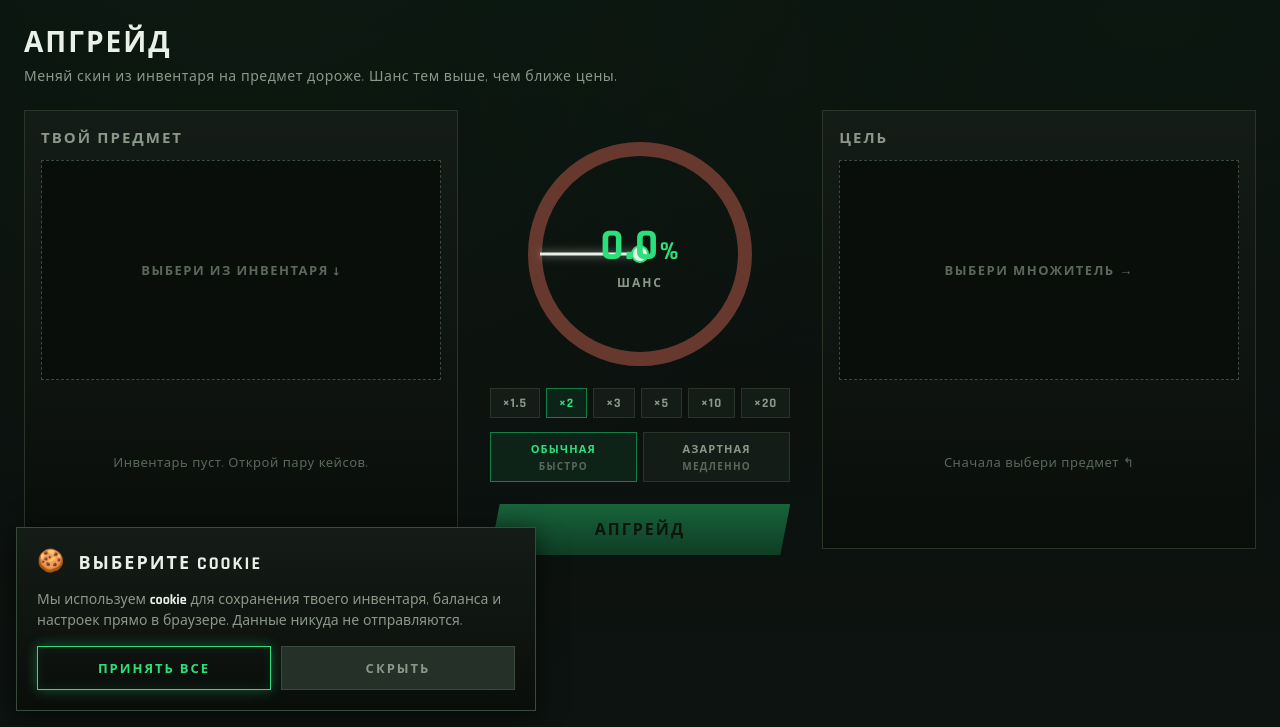
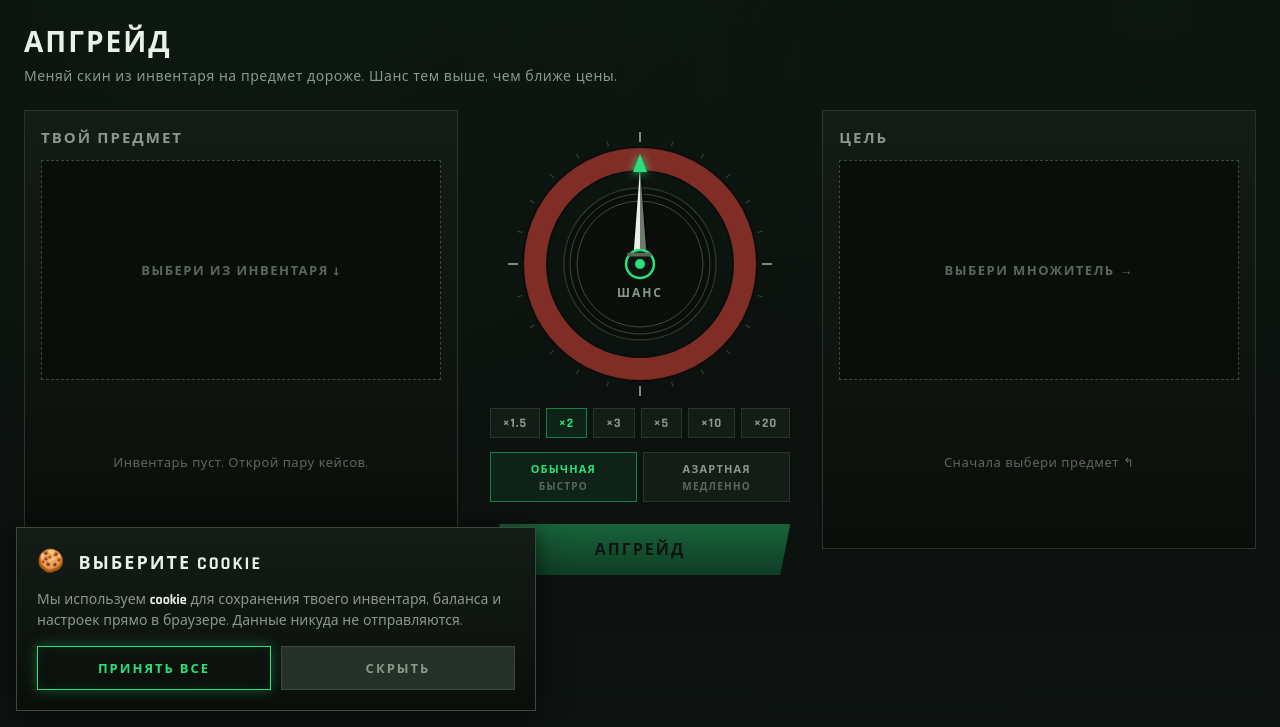
Before and after one commit to v9ysen-sketch/cheat, a plain HTML site: page upgrade.html in a window 1280 px wide. Shown: the part 73-800 px from the top of the page. Drawn offline with Linux system fonts and the light colour scheme.

Commit message:
Redo upgrade meter: single SVG, real needle, tick marks, cleaner arcs
- Collapsed the two overlapping SVGs into one 260×260 scene.
- Needle: tapered blade with light/dark halves, accent tip with glow,
  hub cap with contrast ring. Rotation now uses SVG-native center.
- Arcs: full dim-red loss ring + bright green win segment starting at
  top; thin inner highlight traces the win segment for depth.
- Perimeter tick marks (major every 90°) frame the meter.
- Chance text shows "—" until both slots are picked, not "0%".

```diff
--- a/css/style.css
+++ b/css/style.css
@@ -804,18 +804,12 @@ main { padding: 24px; max-width: 1440px; margin: 0 auto; }
 }
 .upgrade-meter {
   position: relative;
-  width: 240px; height: 240px;
-}
-.upgrade-meter svg { transform: rotate(-90deg); }
-.upgrade-meter .track { fill: none; stroke: var(--panel-hi); stroke-width: 14; }
-.upgrade-meter .fill  { fill: none; stroke: var(--accent); stroke-width: 14;
-  stroke-dasharray: 754; stroke-dashoffset: 754;
-  transition: stroke-dashoffset .3s;
-  filter: drop-shadow(0 0 8px var(--accent-glow));
+  width: 260px; height: 260px;
 }
 .upgrade-meter .center-text {
   position: absolute; inset: 0;
   display: flex; flex-direction: column; align-items: center; justify-content: center;
+  pointer-events: none;
 }
 .upgrade-meter .chance {
   font-family: var(--font-h); font-weight: 700; font-size: 44px;
@@ -884,32 +878,53 @@ main { padding: 24px; max-width: 1440px; margin: 0 auto; }
   font-size: 10px; color: var(--text-dim); display: block; margin-top: 2px;
 }
 
-/* Upgrade arc animation */
-.upgrade-arc {
-  position: absolute; inset: 0;
-  pointer-events: none;
+/* Upgrade meter arc + needle */
+.upgrade-arc { position: absolute; inset: 0; }
+.upgrade-arc svg { width: 100%; height: 100%; display: block; overflow: visible; }
+
+.upgrade-arc .ring-bg     { fill: none; stroke: var(--panel);     stroke-width: 22; }
+.upgrade-arc .ring-groove { fill: none; stroke: var(--bg-alt);    stroke-width: 26; }
+.upgrade-arc .zone-lose {
+  fill: none; stroke: var(--danger); stroke-width: 22;
+  opacity: 0.55;
+  stroke-linecap: butt;
 }
-.upgrade-arc svg { transform: rotate(-90deg); }
 .upgrade-arc .zone-win {
-  fill: none; stroke: var(--accent); stroke-width: 14;
+  fill: none; stroke: var(--accent); stroke-width: 22;
+  stroke-linecap: butt;
   filter: drop-shadow(0 0 6px var(--accent-glow));
 }
-.upgrade-arc .zone-lose {
-  fill: none; stroke: var(--danger); stroke-width: 14; opacity: 0.35;
+.upgrade-arc .zone-win-hi {
+  fill: none; stroke: var(--accent-hi); stroke-width: 4;
+  stroke-linecap: butt;
+  opacity: 0.85;
 }
+.upgrade-arc .ticks line { stroke: var(--border-alt); stroke-width: 1.5; opacity: 0.7; }
+.upgrade-arc .ticks .tick-major { stroke: var(--text-muted); stroke-width: 2; opacity: 0.9; }
+
+.upgrade-arc .hub-plate  { fill: var(--bg-alt); stroke: var(--border);      stroke-width: 1.5; }
+.upgrade-arc .hub-ring   { fill: none;          stroke: var(--border-alt);  stroke-width: 1; }
+
 .upgrade-arc .needle {
-  transform-origin: 120px 120px;
+  transform-origin: 130px 130px;
   transition: transform 4s cubic-bezier(.15,.85,.35,1);
 }
-.upgrade-arc .needle line {
-  stroke: var(--text); stroke-width: 3;
-  filter: drop-shadow(0 0 4px rgba(255,255,255,0.6));
+.upgrade-arc .needle .n-shadow { fill: rgba(0,0,0,0.55); }
+.upgrade-arc .needle .n-light  { fill: var(--text); }
+.upgrade-arc .needle .n-dark   { fill: #6d7a6d; }
+.upgrade-arc .needle .n-tip {
+  fill: var(--accent);
+  filter: drop-shadow(0 0 5px var(--accent));
 }
-.upgrade-arc .needle circle {
-  fill: var(--text); stroke: var(--accent); stroke-width: 2;
-}
-.upgrade-arc.result-win .needle line { stroke: var(--accent); }
-.upgrade-arc.result-lose .needle line { stroke: var(--danger); }
+.upgrade-arc .needle .n-pivot-outer { fill: var(--bg); stroke: var(--accent); stroke-width: 2.5; }
+.upgrade-arc .needle .n-pivot-inner { fill: var(--accent); }
+
+.upgrade-arc.result-win  .needle .n-tip { fill: var(--accent);  filter: drop-shadow(0 0 8px var(--accent)); }
+.upgrade-arc.result-win  .needle .n-pivot-outer { stroke: var(--accent); }
+.upgrade-arc.result-win  .needle .n-pivot-inner { fill: var(--accent); }
+.upgrade-arc.result-lose .needle .n-tip { fill: var(--danger); filter: drop-shadow(0 0 8px var(--danger)); }
+.upgrade-arc.result-lose .needle .n-pivot-outer { stroke: var(--danger); }
+.upgrade-arc.result-lose .needle .n-pivot-inner { fill: var(--danger); }
 
 /* ---------- Profile page ---------- */
 
--- a/js/upgrade.js
+++ b/js/upgrade.js
@@ -7,14 +7,15 @@
 
   const HOUSE = 0.75;   // house factor: chance = src_price*HOUSE / tgt_price
   const RADIUS = 105;
-  const CIRC = 2 * Math.PI * RADIUS;   // 659.7
+  const CIRC = 2 * Math.PI * RADIUS;
+  const RADIUS_HI = 94;
+  const CIRC_HI = 2 * Math.PI * RADIUS_HI;
 
   // ---------- Refs ---------- //
   const srcSlot = document.getElementById('src-slot');
   const tgtSlot = document.getElementById('tgt-slot');
   const srcList = document.getElementById('src-list');
   const tgtList = document.getElementById('tgt-list');
-  const meterFill = document.getElementById('meter-fill');
   const chanceText = document.getElementById('chance');
   const arcHolder = document.getElementById('arc');
   const mults = document.getElementById('mults');
@@ -24,9 +25,6 @@
   const won = document.getElementById('won');
   const closeBtn = document.getElementById('btn-close');
   const resultTitle = document.getElementById('result-title');
-
-  meterFill.setAttribute('stroke-dasharray', String(CIRC));
-  meterFill.setAttribute('stroke-dashoffset', String(CIRC));
 
   const state = {
     src: null,
@@ -120,29 +118,98 @@
     return Math.max(0.005, Math.min(0.90, raw));
   }
   function updateMeter() {
+    const hasBoth = !!(state.src && state.tgt);
     const p = currentChance();
-    const offset = CIRC * (1 - p);
-    meterFill.setAttribute('stroke-dashoffset', String(offset));
+    if (hasBoth) {
+      const pct = (p * 100);
+      chanceText.innerHTML = pct.toFixed(pct < 10 ? 1 : 0) + '<span style="font-size:26px">%</span>';
+    } else {
+      chanceText.innerHTML = '<span style="color:var(--text-dim)">—</span>';
+    }
+    renderArc(hasBoth ? p : 0);
+    btnUpgrade.disabled = !(hasBoth && !state.busy);
     const pct = (p * 100);
-    chanceText.innerHTML = pct.toFixed(pct < 10 ? 1 : 0) + '<span style="font-size:26px">%</span>';
-    // Arc zones: green from 0 to p, rest red
-    renderArc(p);
-    btnUpgrade.disabled = !(state.src && state.tgt && !state.busy);
-    btnUpgrade.textContent = state.src && state.tgt
+    btnUpgrade.textContent = hasBoth
       ? `Апгрейд · шанс ${pct.toFixed(pct<10?1:0)}%`
       : 'Апгрейд';
   }
+
   function renderArc(chance) {
-    // Arc split into green (win) and red (lose) segments; a needle rotates over full circle.
+    // Ticks around outer edge, major every 6th (every 90°)
+    let ticks = '';
+    const TICK_N = 24;
+    for (let i = 0; i < TICK_N; i++) {
+      const ang = (i / TICK_N) * 360 - 90;   // start at top
+      const rad = ang * Math.PI / 180;
+      const isMajor = i % 6 === 0;
+      const inner = 122;
+      const outer = isMajor ? 132 : 127;
+      const x1 = (130 + Math.cos(rad) * inner).toFixed(2);
+      const y1 = (130 + Math.sin(rad) * inner).toFixed(2);
+      const x2 = (130 + Math.cos(rad) * outer).toFixed(2);
+      const y2 = (130 + Math.sin(rad) * outer).toFixed(2);
+      ticks += `<line class="${isMajor?'tick-major':''}" x1="${x1}" y1="${y1}" x2="${x2}" y2="${y2}"/>`;
+    }
+
     const winLen = CIRC * chance;
+    const winLenHi = CIRC_HI * chance;
+
     arcHolder.innerHTML = `
-      <svg viewBox="0 0 240 240" width="240" height="240">
-        <circle class="zone-lose" cx="120" cy="120" r="105"/>
-        <circle class="zone-win"  cx="120" cy="120" r="105"
-          stroke-dasharray="${winLen} ${CIRC - winLen}" stroke-dashoffset="0"/>
-        <g class="needle" id="needle" transform="rotate(0)">
-          <line x1="120" y1="120" x2="120" y2="20"/>
-          <circle cx="120" cy="120" r="8"/>
+      <svg viewBox="0 0 260 260">
+        <defs>
+          <radialGradient id="ug-hub" cx="50%" cy="45%" r="65%">
+            <stop offset="0%" stop-color="#1c2620"/>
+            <stop offset="70%" stop-color="#0f1613"/>
+            <stop offset="100%" stop-color="#0a0e0b"/>
+          </radialGradient>
+          <linearGradient id="ug-needle-l" x1="0" y1="0" x2="1" y2="0">
+            <stop offset="0%" stop-color="#dfe8df"/>
+            <stop offset="100%" stop-color="#8a988a"/>
+          </linearGradient>
+          <linearGradient id="ug-needle-r" x1="0" y1="0" x2="1" y2="0">
+            <stop offset="0%" stop-color="#5c6a5c"/>
+            <stop offset="100%" stop-color="#2a3529"/>
+          </linearGradient>
+        </defs>
+
+        <!-- Groove backdrop -->
+        <circle class="ring-groove" cx="130" cy="130" r="105"/>
+
+        <!-- Full lose zone -->
+        <circle class="zone-lose" cx="130" cy="130" r="105"
+          stroke-dasharray="${CIRC.toFixed(2)} 0"/>
+
+        <!-- Win arc (from top, clockwise) -->
+        <circle class="zone-win" cx="130" cy="130" r="105"
+          stroke-dasharray="${winLen.toFixed(2)} ${(CIRC - winLen).toFixed(2)}"
+          transform="rotate(-90 130 130)"/>
+
+        <!-- Inner bright edge on win arc -->
+        <circle class="zone-win-hi" cx="130" cy="130" r="94"
+          stroke-dasharray="${winLenHi.toFixed(2)} ${(CIRC_HI - winLenHi).toFixed(2)}"
+          transform="rotate(-90 130 130)"/>
+
+        <!-- Ticks -->
+        <g class="ticks">${ticks}</g>
+
+        <!-- Central hub -->
+        <circle class="hub-plate" cx="130" cy="130" r="76" fill="url(#ug-hub)"/>
+        <circle class="hub-ring"  cx="130" cy="130" r="70"/>
+        <circle class="hub-ring"  cx="130" cy="130" r="63"/>
+
+        <!-- Needle: rotates around (130,130). At rotation 0 points UP. -->
+        <g class="needle" id="needle" transform="rotate(0 130 130)">
+          <!-- soft shadow offset -->
+          <polygon class="n-shadow" points="130,34 137,128 130,138 123,128" transform="translate(2,4)"/>
+          <!-- right half (darker) -->
+          <polygon class="n-dark"  points="130,34 137,128 130,138" fill="url(#ug-needle-r)"/>
+          <!-- left half (lighter) -->
+          <polygon class="n-light" points="130,34 130,138 123,128" fill="url(#ug-needle-l)"/>
+          <!-- accent tip -->
+          <polygon class="n-tip"   points="130,20 137,38 123,38"/>
+          <!-- pivot cap -->
+          <circle class="n-pivot-outer" cx="130" cy="130" r="14"/>
+          <circle class="n-pivot-inner" cx="130" cy="130" r="5"/>
         </g>
       </svg>`;
   }
@@ -226,12 +293,12 @@
 
     const needle = document.getElementById('needle');
     needle.style.transition = 'none';
-    needle.setAttribute('transform', 'rotate(0)');
+    needle.setAttribute('transform', 'rotate(0 130 130)');
     // Layout tick
     // eslint-disable-next-line no-unused-expressions
     needle.getBoundingClientRect();
     needle.style.transition = `transform ${dur}ms ${ease}`;
-    needle.setAttribute('transform', `rotate(${finalDeg})`);
+    needle.setAttribute('transform', `rotate(${finalDeg} 130 130)`);
 
     setTimeout(() => {
       arcHolder.classList.remove('result-win', 'result-lose');
--- a/upgrade.html
+++ b/upgrade.html
@@ -21,15 +21,9 @@
 
       <div class="upgrade-center">
         <div class="upgrade-meter">
-          <svg viewBox="0 0 240 240" width="240" height="240">
-            <circle class="track" cx="120" cy="120" r="105"/>
-            <circle class="fill"  cx="120" cy="120" r="105" id="meter-fill"/>
-          </svg>
-          <div class="upgrade-arc" id="arc">
-            <!-- filled dynamically -->
-          </div>
+          <div class="upgrade-arc" id="arc"></div>
           <div class="center-text">
-            <div class="chance" id="chance">0<span style="font-size:26px">%</span></div>
+            <div class="chance" id="chance">—</div>
             <div class="chance-label">Шанс</div>
           </div>
         </div>
```
